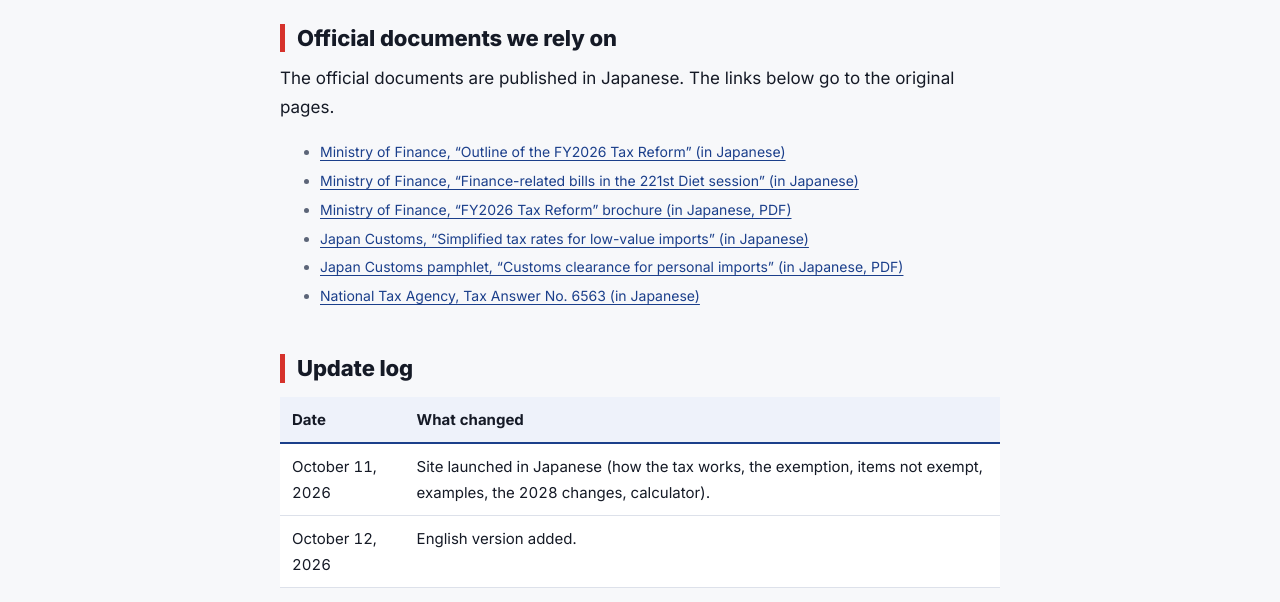
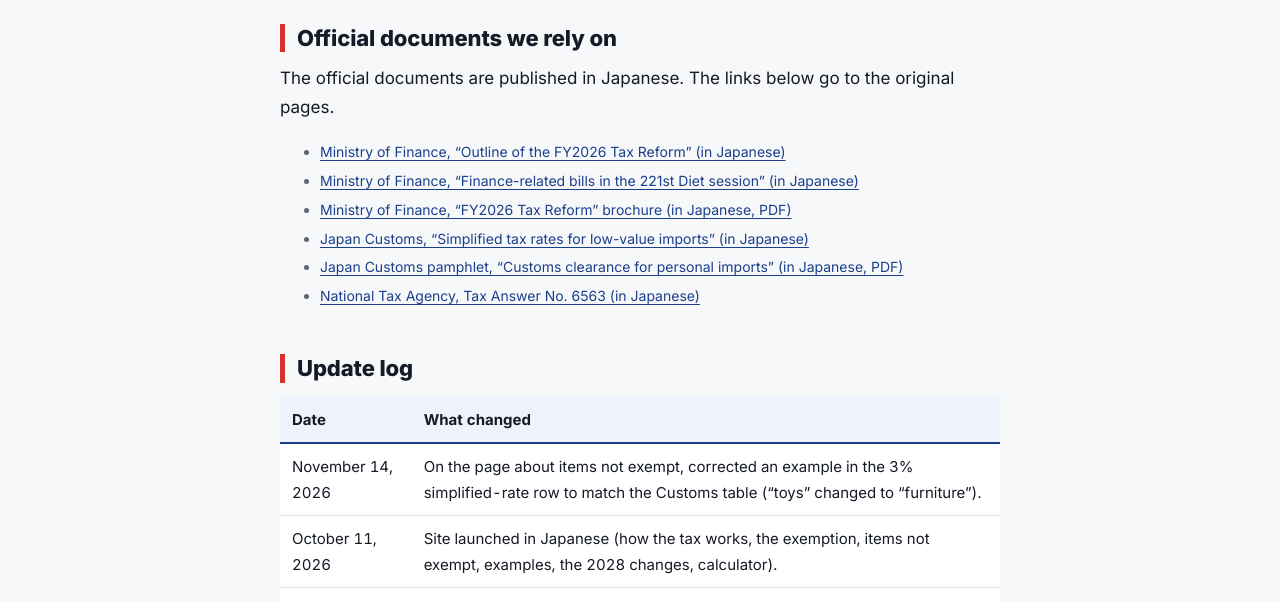
Before and after one commit to ktvr25277/import-square, a plain HTML site: page en-sources.html in a window 1280 px wide. Shown: the part 195-797 px from the top of the page. Drawn offline with Linux system fonts and the light colour scheme.

Commit message:
Update log entry for November 14, 2026
Corrected an example in the 3% simplified-rate row to match the Customs table.

```diff
--- a/en-sources.html
+++ b/en-sources.html
@@ -38,6 +38,7 @@
 <li><a href="https://www.mof.go.jp/tax_policy/tax_reform/outline/fy2026/08taikou_gaiyou.htm" rel="noopener">Ministry of Finance, “Outline of the FY2026 Tax Reform” (in Japanese)</a></li><li><a href="https://www.mof.go.jp/about_mof/bills/221diet/index.html" rel="noopener">Ministry of Finance, “Finance-related bills in the 221st Diet session” (in Japanese)</a></li><li><a href="https://www.mof.go.jp/tax_policy/publication/brochure/zeisei2026_pdf/zeisei26_all.pdf" rel="noopener">Ministry of Finance, “FY2026 Tax Reform” brochure (in Japanese, PDF)</a></li><li><a href="https://www.customs.go.jp/tsukan/kanizeiritsu.htm" rel="noopener">Japan Customs, “Simplified tax rates for low-value imports” (in Japanese)</a></li><li><a href="https://www.customs.go.jp/zeikan/pamphlet/kojintsukan.pdf" rel="noopener">Japan Customs pamphlet, “Customs clearance for personal imports” (in Japanese, PDF)</a></li><li><a href="https://www.nta.go.jp/taxes/shiraberu/taxanswer/shohi/6563.htm" rel="noopener">National Tax Agency, Tax Answer No. 6563 (in Japanese)</a></li></ul>
 <h2>Update log</h2>
 <table><tr><th>Date</th><th>What changed</th></tr>
+<tr><td>November 14, 2026</td><td>On the page about items not exempt, corrected an example in the 3% simplified-rate row to match the Customs table (&ldquo;toys&rdquo; changed to &ldquo;furniture&rdquo;).</td></tr>
 <tr><td>October 11, 2026</td><td>Site launched in Japanese (how the tax works, the exemption, items not exempt, examples, the 2028 changes, calculator).</td></tr>
 <tr><td>October 12, 2026</td><td>English version added.</td></tr></table>
 <h2>What we could not confirm</h2>
```
